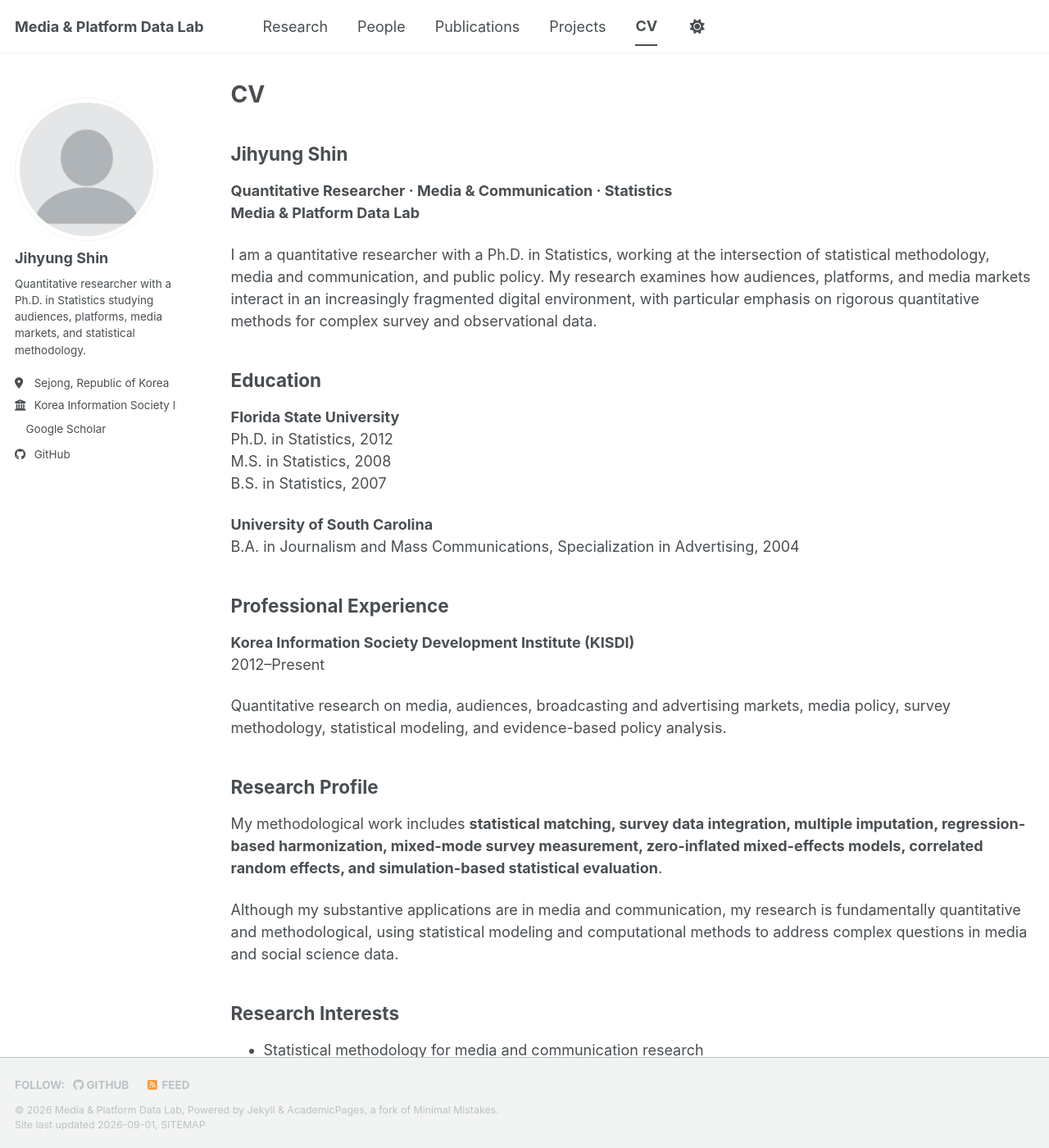
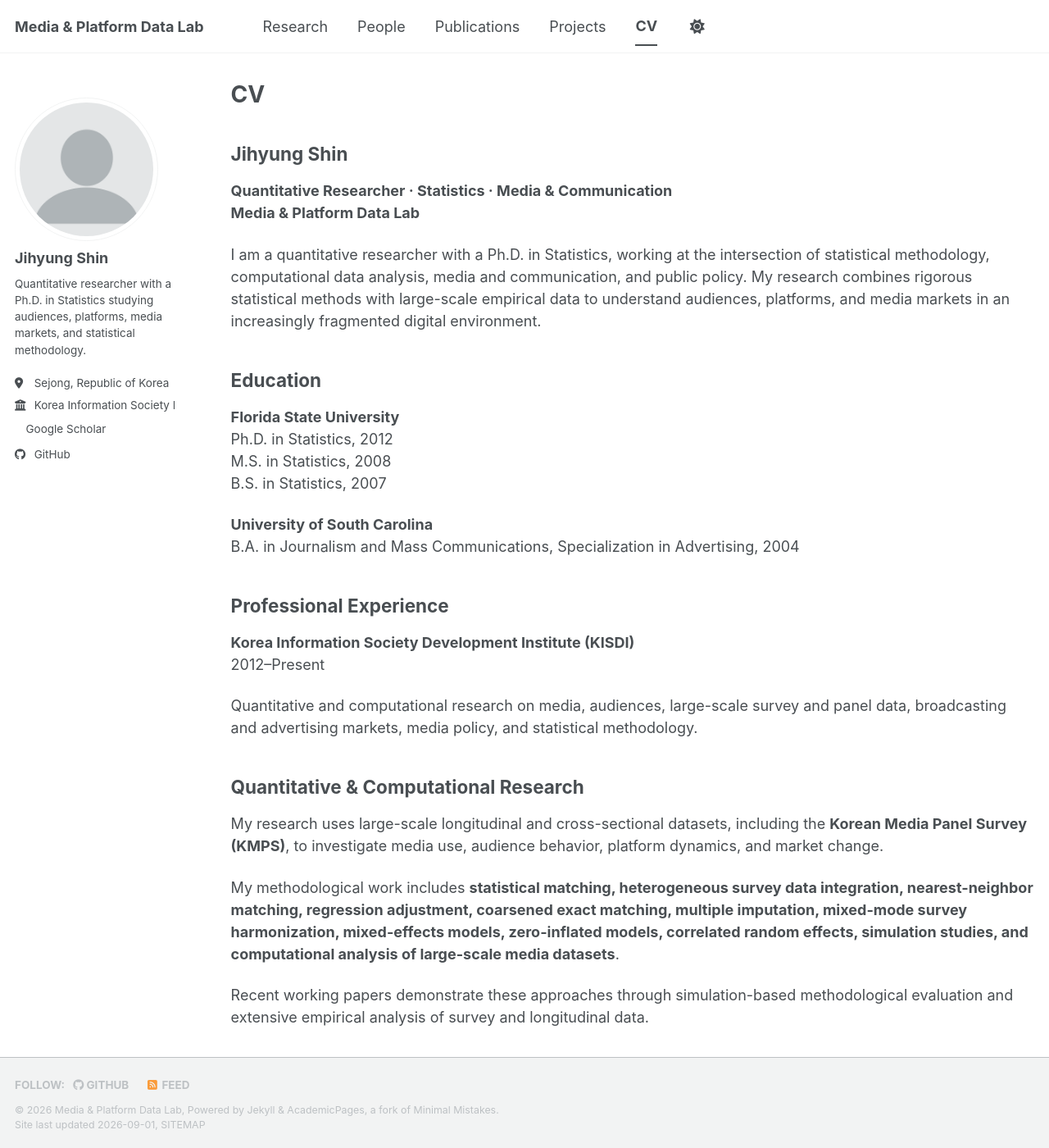
Before and after one commit to jshin4420/lab, a Jekyll site: the page built from _pages/cv.md, in a window 1280 px wide and 1400 px high. Shown: the whole window at 82% size. Built offline with Jekyll 4.4.1, drawn with Linux system fonts in a browser that asks for light colours; a style sheet for code colours, icons or effects is not loaded; some of the changed text lies outside the part shown.

Commit message:
Strengthen quantitative and computational research profile in CV

```diff
--- a/_pages/cv.md
+++ b/_pages/cv.md
@@ -9,10 +9,10 @@ redirect_from:
 
 ## Jihyung Shin
 
-**Quantitative Researcher · Media & Communication · Statistics**
+**Quantitative Researcher · Statistics · Media & Communication**
 **Media & Platform Data Lab**
 
-I am a quantitative researcher with a Ph.D. in Statistics, working at the intersection of statistical methodology, media and communication, and public policy. My research examines how audiences, platforms, and media markets interact in an increasingly fragmented digital environment, with particular emphasis on rigorous quantitative methods for complex survey and observational data.
+I am a quantitative researcher with a Ph.D. in Statistics, working at the intersection of statistical methodology, computational data analysis, media and communication, and public policy. My research combines rigorous statistical methods with large-scale empirical data to understand audiences, platforms, and media markets in an increasingly fragmented digital environment.
 
 ## Education
 
@@ -29,21 +29,25 @@ B.A. in Journalism and Mass Communications, Specialization in Advertising, 2004
 **Korea Information Society Development Institute (KISDI)**
 2012–Present
 
-Quantitative research on media, audiences, broadcasting and advertising markets, media policy, survey methodology, statistical modeling, and evidence-based policy analysis.
+Quantitative and computational research on media, audiences, large-scale survey and panel data, broadcasting and advertising markets, media policy, and statistical methodology.
 
-## Research Profile
+## Quantitative & Computational Research
 
-My methodological work includes **statistical matching, survey data integration, multiple imputation, regression-based harmonization, mixed-mode survey measurement, zero-inflated mixed-effects models, correlated random effects, and simulation-based statistical evaluation**.
+My research uses large-scale longitudinal and cross-sectional datasets, including the **Korean Media Panel Survey (KMPS)**, to investigate media use, audience behavior, platform dynamics, and market change.
 
-Although my substantive applications are in media and communication, my research is fundamentally quantitative and methodological, using statistical modeling and computational methods to address complex questions in media and social science data.
+My methodological work includes **statistical matching, heterogeneous survey data integration, nearest-neighbor matching, regression adjustment, coarsened exact matching, multiple imputation, mixed-mode survey harmonization, mixed-effects models, zero-inflated models, correlated random effects, simulation studies, and computational analysis of large-scale media datasets**.
+
+Recent working papers demonstrate these approaches through simulation-based methodological evaluation and extensive empirical analysis of survey and longitudinal data.
 
 ## Research Interests
 
 - Statistical methodology for media and communication research
+- Large-scale media and panel data analysis
 - Survey data integration and statistical matching
 - Mixed-mode survey measurement and harmonization
 - Longitudinal and hierarchical statistical models
 - Simulation-based methodological evaluation
+- Computational social science and media data
 - Audience fragmentation and media-use behavior
 - TV–OTT substitution and supplementation
 - Cross-platform media use and audience movement
```
